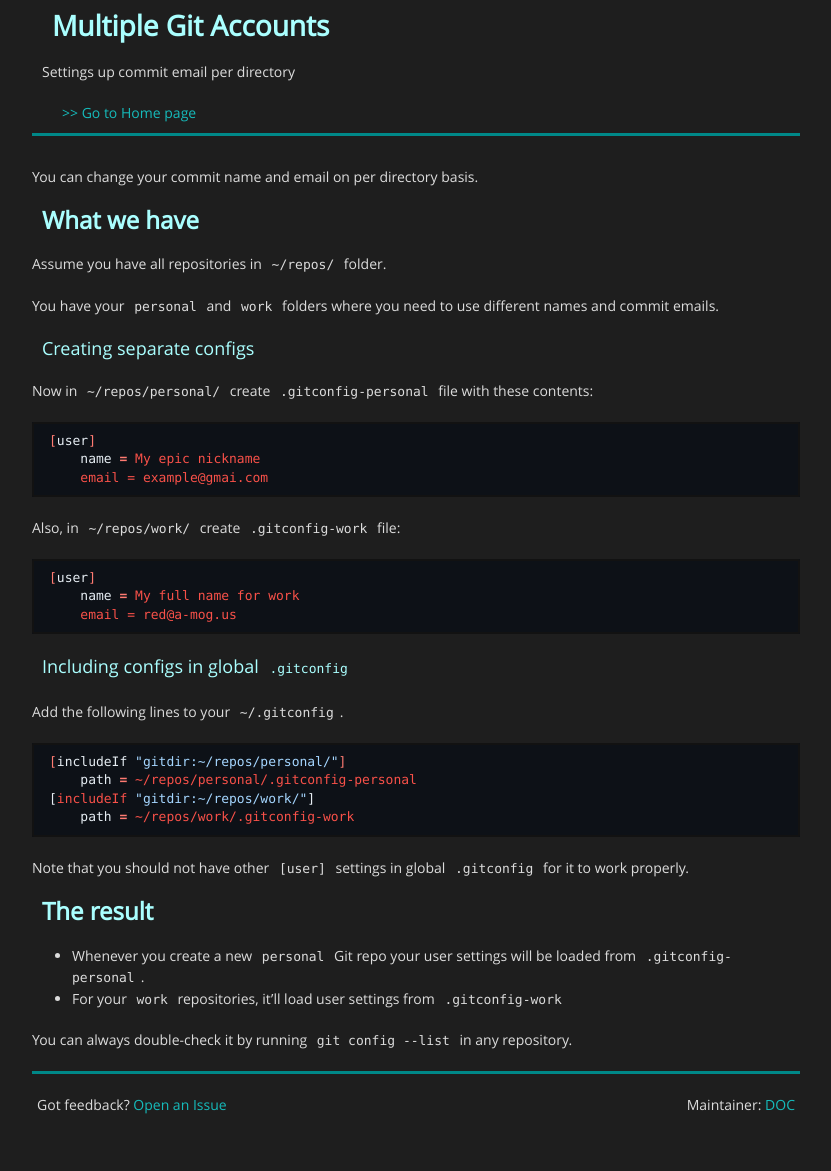
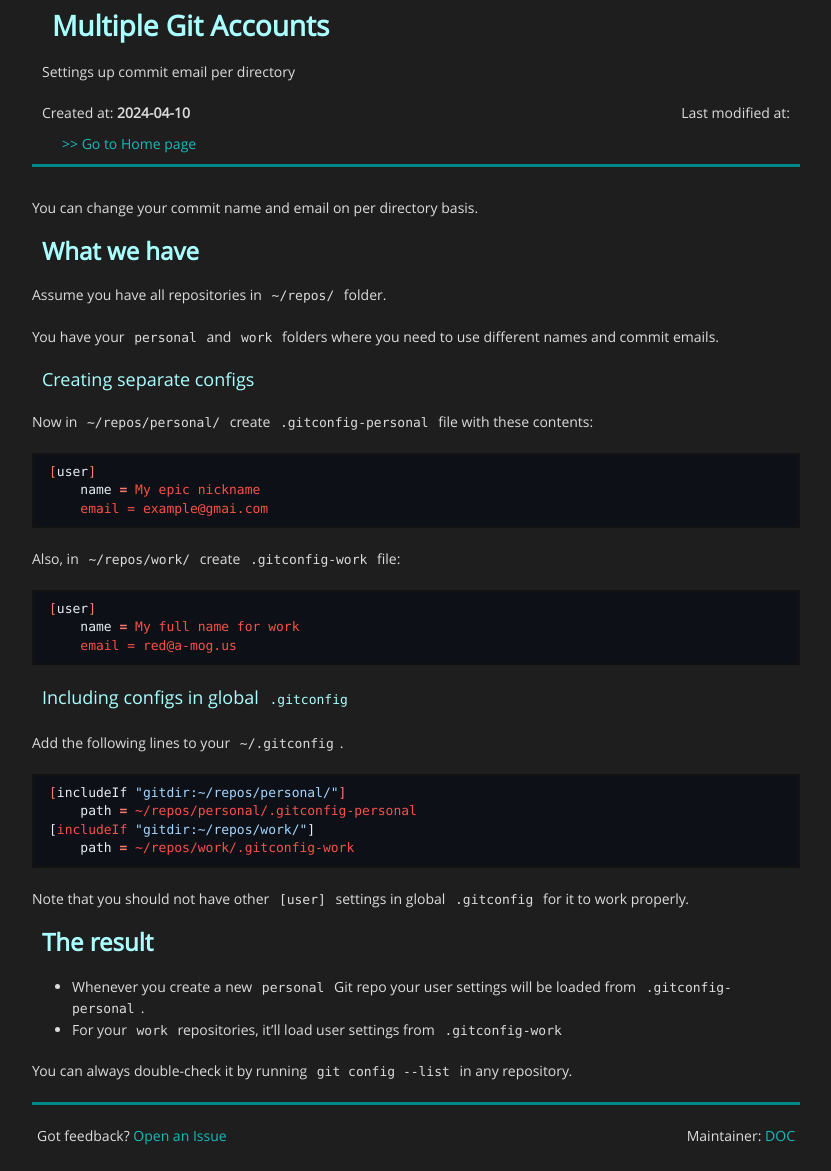
Before and after one commit to DOCtorActoAntohich/doctoractoantohich.github.io, a Jekyll site: the page built from content/notes/multiple-git-accounts.md, in a window 1280 px wide. Shown: the whole page, without its empty margins (224-1055 px from the left). Built offline with Jekyll 4.4.1, drawn with Linux system fonts in a browser that asks for light colours; before the commit the page ends 1140 px from its top, so only the background shows below that.

Commit message:
add a missing date

```diff
--- a/content/notes/multiple-git-accounts.md
+++ b/content/notes/multiple-git-accounts.md
@@ -2,6 +2,7 @@
 title: Multiple Git Accounts
 description: Settings up commit email per directory
 layout: standard
+created_at: 2024-04-10
 ---
 
 You can change your commit name and email on per directory basis.
```
